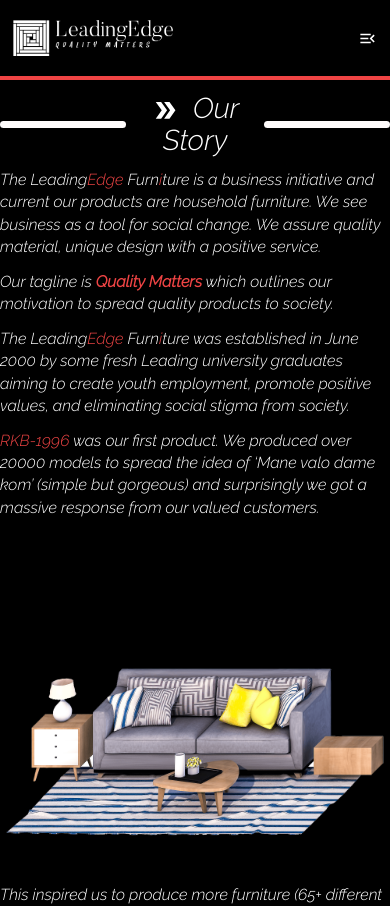
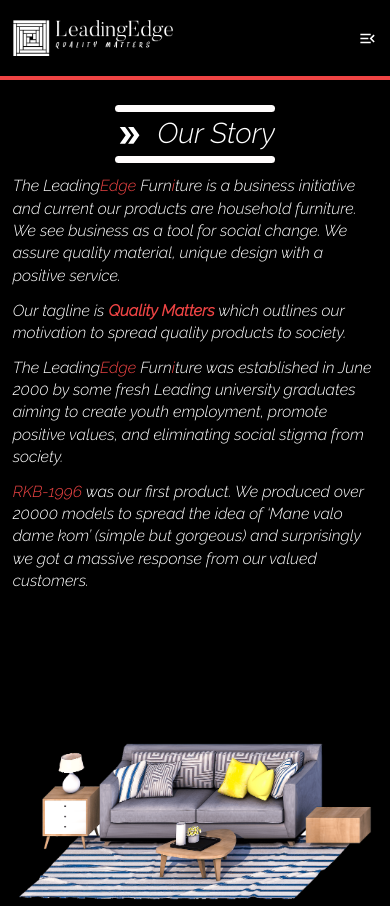
Before and after one commit to RakibRahman/leading-edge-furniture, a React (Create React App) app: page /about in a window 390 px wide. Shown: the top 906 px of the page. Built offline with nearby package versions, Linux system fonts and the light colour scheme.

Commit message:
responsiveness fixed

```diff
--- a/src/components/AboutUs.js
+++ b/src/components/AboutUs.js
@@ -11,7 +11,7 @@
   }, []);
   return (
     <div className="about__us dark:text-black">
-      <div className="flex items-center justify-center gap-2 ">
+      <div className="flex flex-col items-center justify-center gap-2 md:flex-row ">
         <div className="h-2 bg-gray-500 rounded-md w-md bdr"></div>
         <h1 className="space-x-2 text-4xl text-center">
           <DoubleArrowIcon fontSize="inherit" />
--- a/src/styles/_about.scss
+++ b/src/styles/_about.scss
@@ -1,5 +1,5 @@
 .about__us {
-  @apply mx-auto text-xl leading-7 text-white md:text-2xl md:w-xxxl lg:w-about my-4;
+  @apply mx-auto p-4 text-xl leading-7 text-white md:text-2xl md:w-xxxl lg:w-about my-4;
 
   & .bdr {
     animation-name: colorSwitch;
--- a/src/styles/_contact.scss
+++ b/src/styles/_contact.scss
@@ -33,7 +33,7 @@
       }
     }
     & .submit__btn {
-      @apply w-1/6 p-2 bg-red-500 hover:opacity-70 rounded-md  dark:bg-green-600 dark:text-white;
+      @apply w-sm md:w-1/6 p-2 bg-red-500 hover:opacity-70 rounded-md  dark:bg-green-600 dark:text-white;
     }
   }
 }
```
